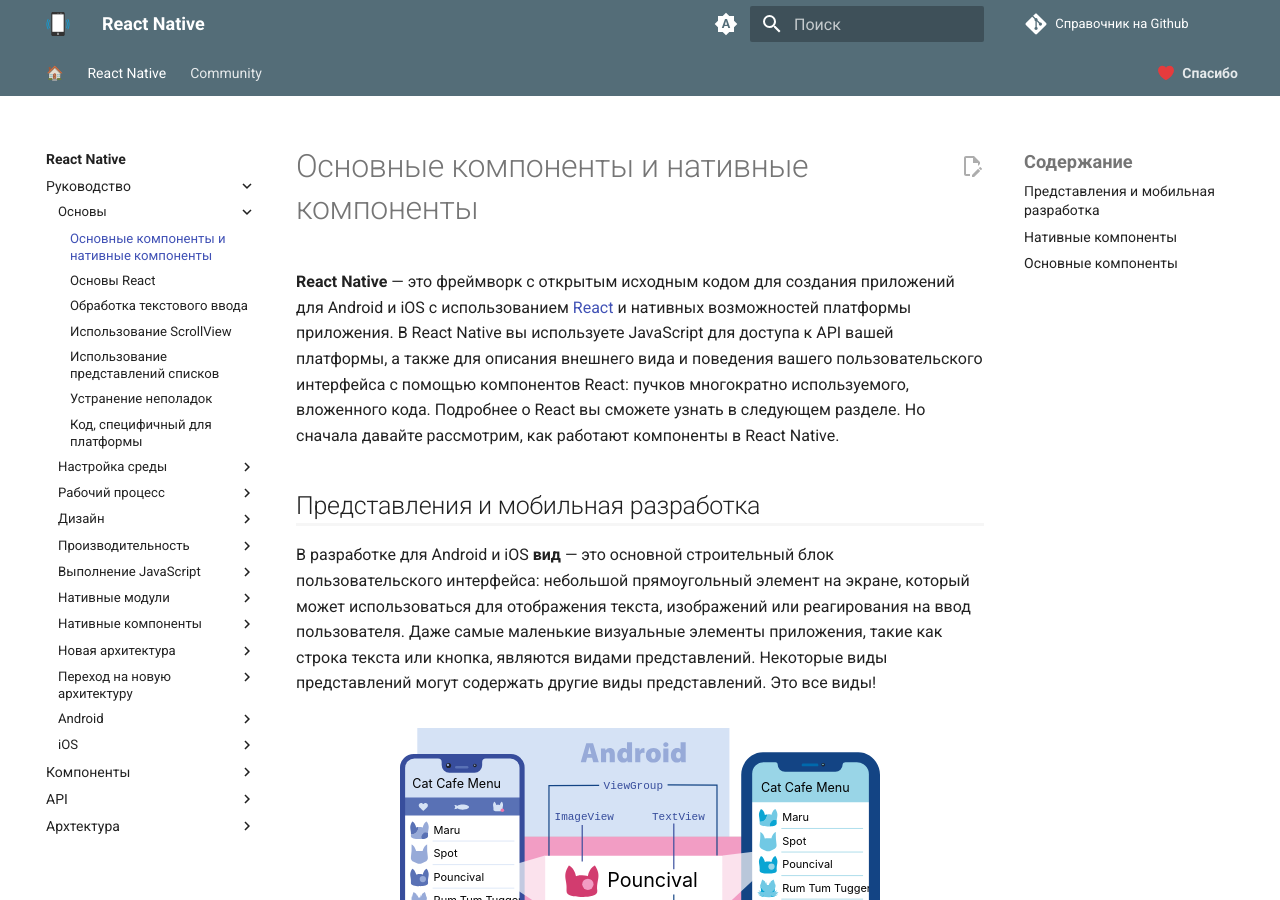
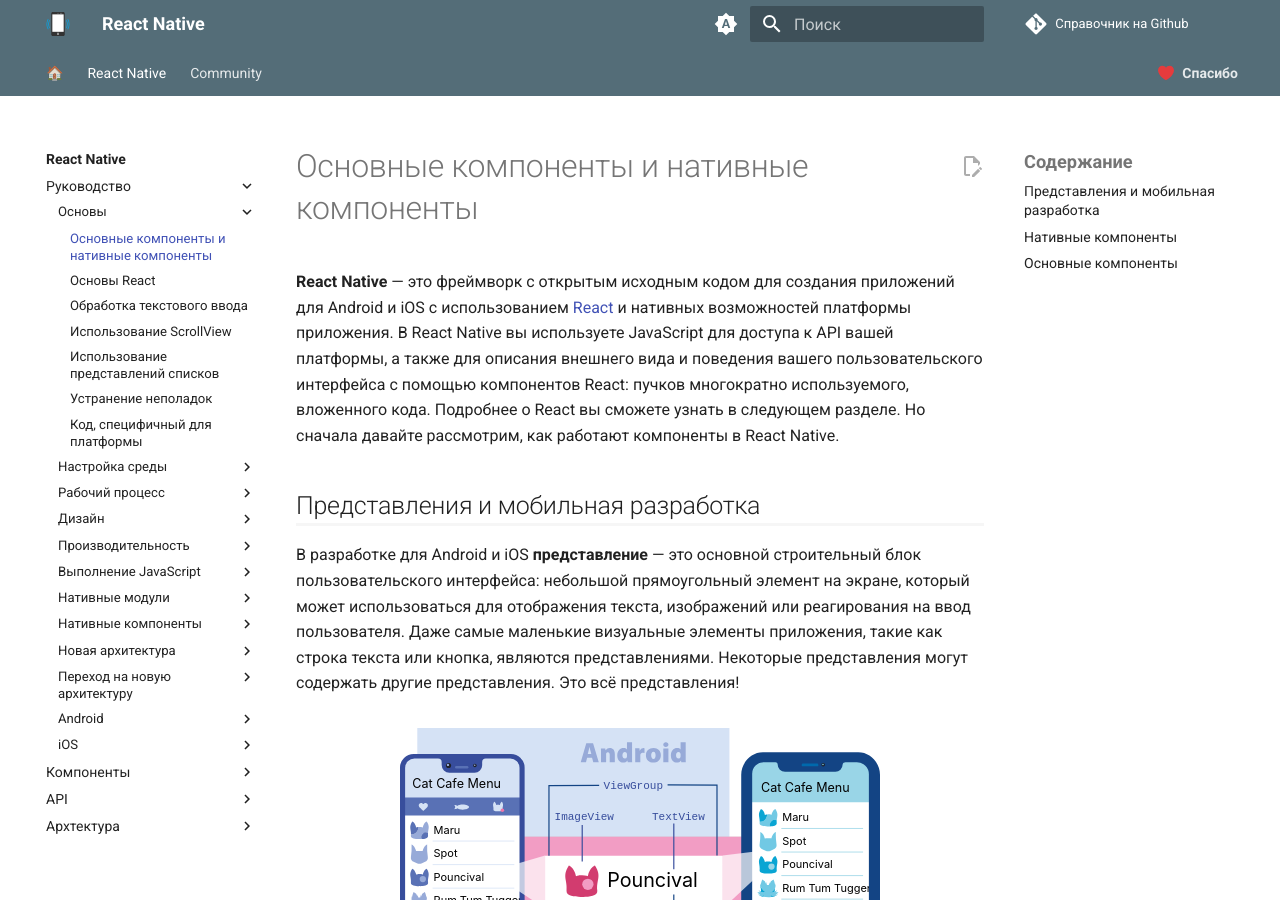
Before and after one commit to xsltdev/reactnativedev.ru, an MkDocs documentation site: the page built from docs/rn/intro-react-native-components.md, in a window 1280 px wide and 900 px high. Built offline with MkDocs 1.6.1 and Material for MkDocs 9.7.7, drawn with Linux system fonts in a browser that asks for light colours; a script that is not in the unit is left out; comment, search, counter and statistics services are not loaded; some of the changed text lies outside the part shown.

Commit message:
Update intro-react-native-components.md

```diff
--- a/docs/rn/intro-react-native-components.md
+++ b/docs/rn/intro-react-native-components.md
@@ -8,7 +8,7 @@ description: Основные компоненты и нативные комп
 
 ## Представления и мобильная разработка
 
-В разработке для Android и iOS **вид** — это основной строительный блок пользовательского интерфейса: небольшой прямоугольный элемент на экране, который может использоваться для отображения текста, изображений или реагирования на ввод пользователя. Даже самые маленькие визуальные элементы приложения, такие как строка текста или кнопка, являются видами представлений. Некоторые виды представлений могут содержать другие виды представлений. Это все виды!
+В разработке для Android и iOS **представление** — это основной строительный блок пользовательского интерфейса: небольшой прямоугольный элемент на экране, который может использоваться для отображения текста, изображений или реагирования на ввод пользователя. Даже самые маленькие визуальные элементы приложения, такие как строка текста или кнопка, являются представлениями. Некоторые представления могут содержать другие представления. Это всё представления!
 
 <figure markdown>
 ![Диаграмма приложений для Android и iOS показывает, что они оба построены на атомарных элементах, называемых представлениями.](diagram_ios-android-views.svg)
```
Also changed, not shown: other parts of docs/rn/intro-react-native-components.md (+1 -1 lines).
